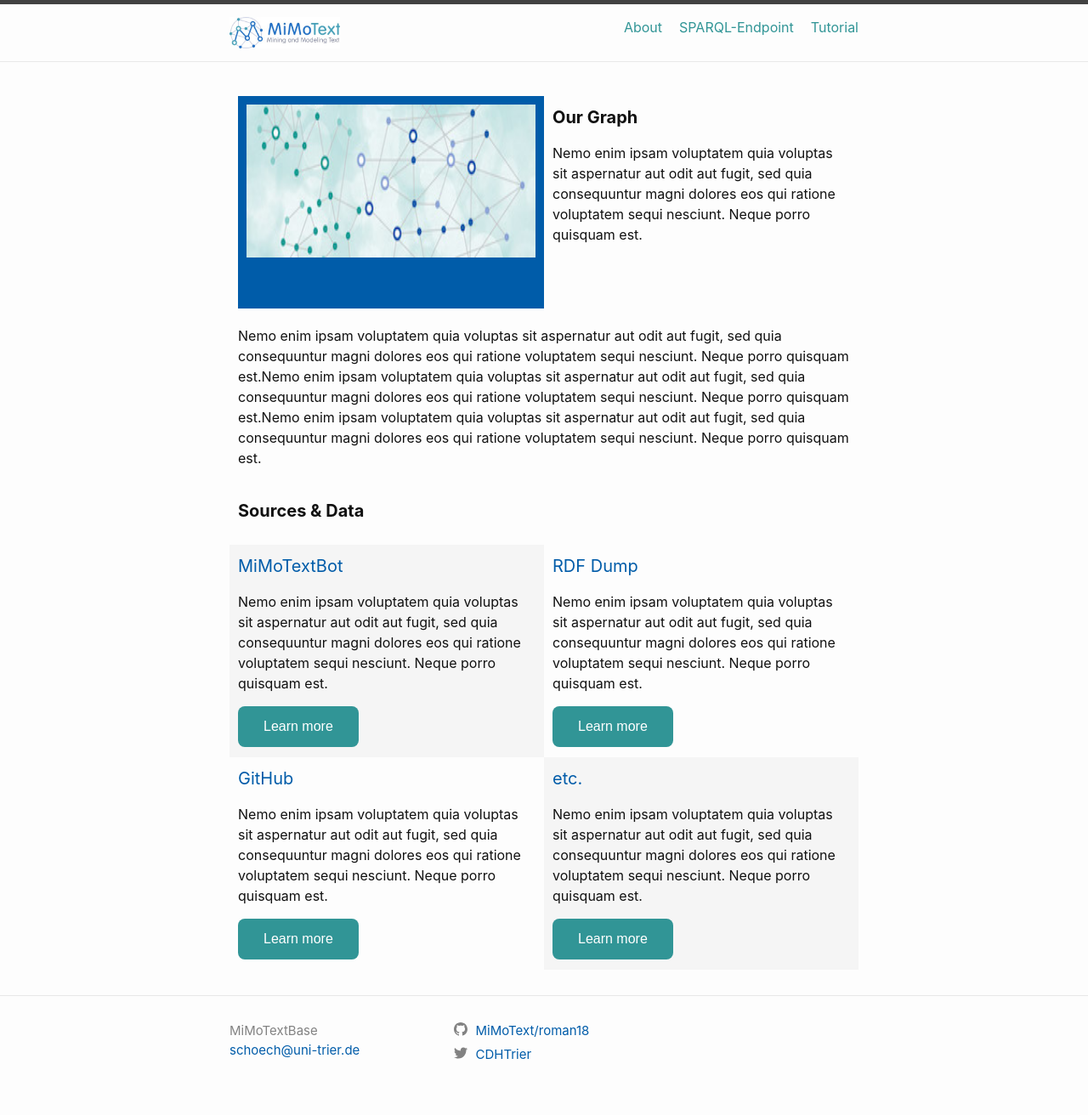
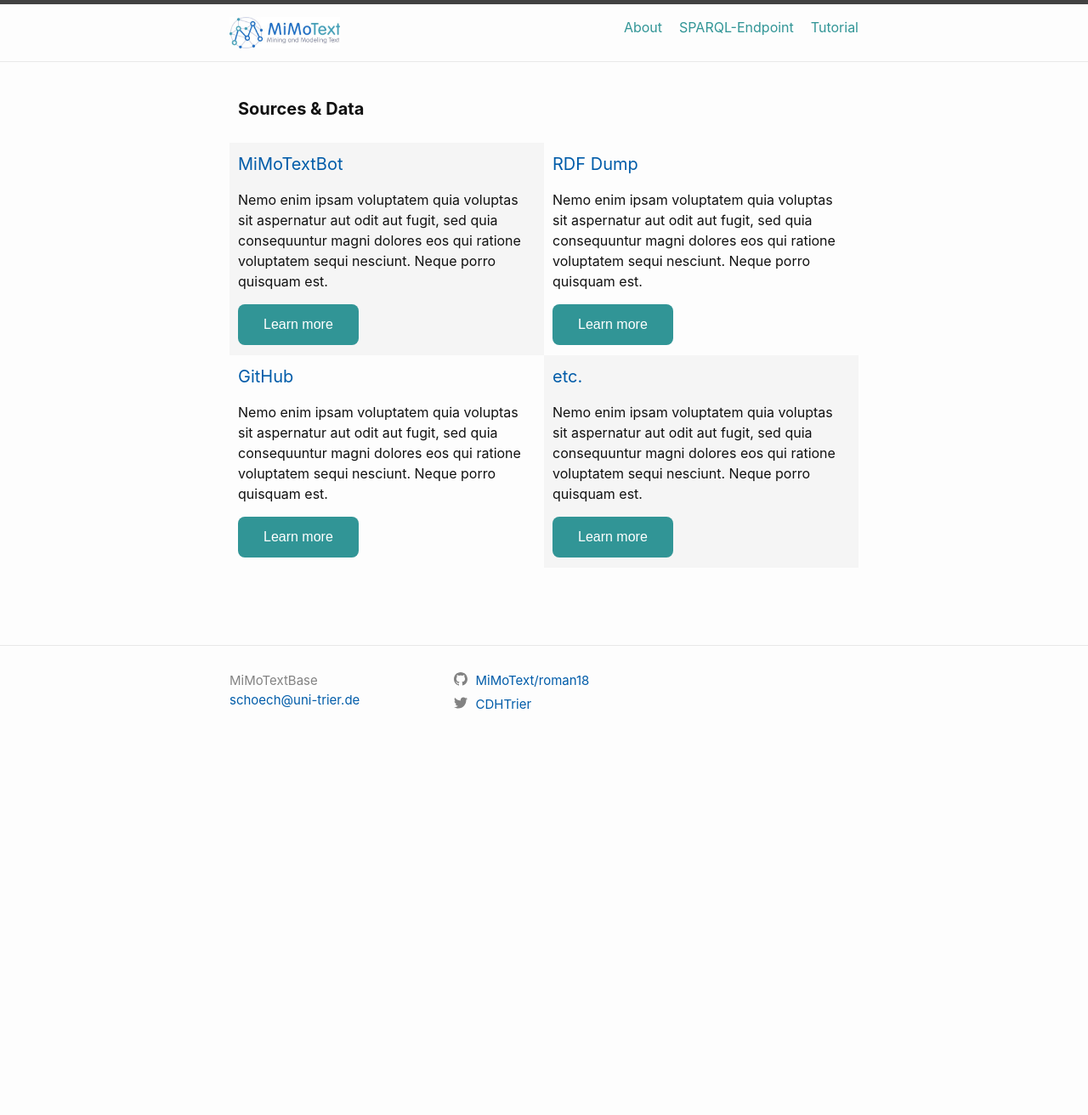
Before and after one commit to MiMoText/mimotextbase, a Jekyll site: the page built from about.markdown, in a window 1280 px wide. Shown: the whole page at 85% size. Built offline with Jekyll 4.4.1, drawn with Linux system fonts in a browser that asks for light colours; after the commit the page ends 900 px from its top, so only the background shows below that.

Commit message:
about.html and header.html update

```diff
--- a/_config.yml
+++ b/_config.yml
@@ -25,7 +25,7 @@ email: schoech@uni-trier.de
 # Write an awesome description for your new site here. You can edit this
 # line in _config.yml. It will appear in your document head meta (for
 # Google search results) and in your feed.xml site description.
-baseurl: "mimotextbase" # the subpath of your site, e.g. /blog
+baseurl: "" # the subpath of your site, e.g. /blog
 url: "" # the base hostname & protocol for your site, e.g. http://example.com
 twitter_username: CDHTrier
 github_username: MiMoText/roman18
--- a/_includes/about.html
+++ b/_includes/about.html
@@ -1,19 +1,13 @@
-<div class="row" style="padding: 10px;">
-    <div class="column" style="background-color:  #005CA9">
-        <img src="/mimo-header_projekt_960x292.jpeg" alt="" style="height: 180px; width: fit-content">
+<!--div class="row" style="padding: 10px;">
+    <div class="column" style="background-color: none">
+        <img src="/mimo-header_projekt_960x292.jpeg" alt="" style="height: 200px; width: fit-content">
     </div>
     <div class="column" style="background-color: none">
         <h4><b>Our Graph</b></h4>
         <p>Nemo enim ipsam voluptatem quia voluptas sit aspernatur aut odit aut fugit, sed quia consequuntur magni
             dolores eos qui ratione voluptatem sequi nesciunt. Neque porro quisquam est.</p>
-    </div>
-</div>
-<div class="row" style="padding: 10px;">
-    <p>Nemo enim ipsam voluptatem quia voluptas sit aspernatur aut odit aut fugit, sed quia consequuntur magni
-    dolores eos qui ratione voluptatem sequi nesciunt. Neque porro quisquam est.Nemo enim ipsam voluptatem quia voluptas sit aspernatur aut odit aut fugit, sed quia consequuntur magni
-    dolores eos qui ratione voluptatem sequi nesciunt. Neque porro quisquam est.Nemo enim ipsam voluptatem quia voluptas sit aspernatur aut odit aut fugit, sed quia consequuntur magni
-    dolores eos qui ratione voluptatem sequi nesciunt. Neque porro quisquam est.</p>
-</div>
+    </div-->
+
 <div class="row">
 <div class="container" style="background-color: none; padding: 10px">
     <h4><b>Sources & Data</b></h4>
--- a/_includes/header.html
+++ b/_includes/header.html
@@ -4,10 +4,10 @@
     {%- assign default_paths = site.pages | map: "path" -%}
     {%- assign page_paths = site.header_pages | default: default_paths -%}
     {%- if site.masthead -%}
-    <a href="{{ " /mimotextbase/" }}"><img class="site-masthead" src="{{ site.masthead | relative_url }}"
+    <a href="{{ " /" }}"><img class="site-masthead" src="{{ site.masthead | relative_url }}"
         alt="{{ site.title | escape }}" /></a>
     {%- else -%}
-    <a class="site-title" rel="author" href="{{ " /mimotextbase/" }}">{{ site.title | escape }}</a>
+    <a class="site-title" rel="author" href="{{ " /" }}">{{ site.title | escape }}</a>
     {%- endif -%}
 
     {%- if page_paths -%}
```
